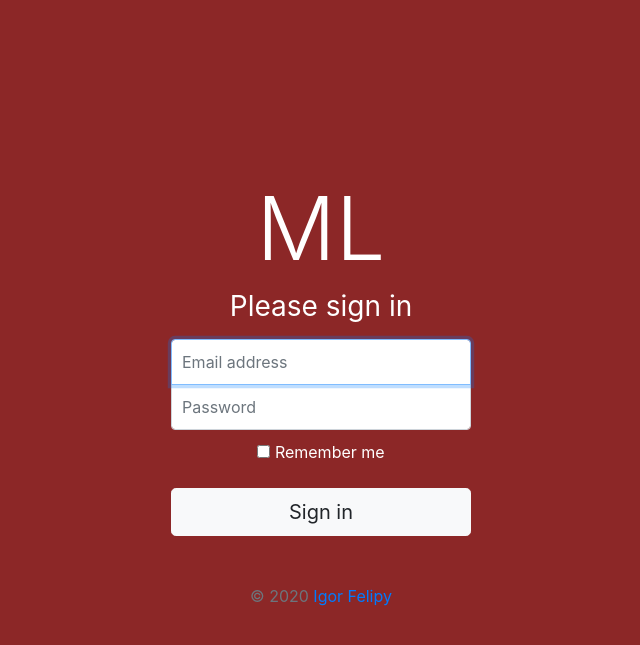
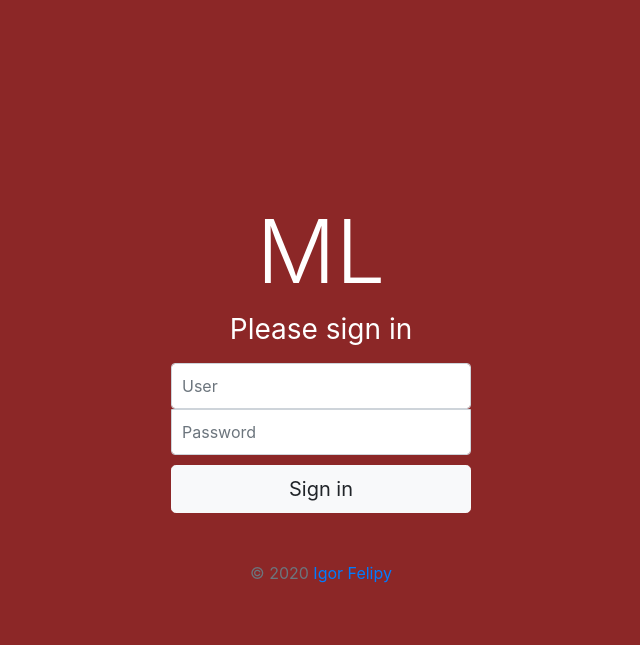
Before and after one commit to Igor-Felipy/Movie-Land, a Flask app: page /admin/ in a window 1280 px wide. Shown: the top 645 px of the page, without its empty margins (319-959 px from the left). Run offline with Flask 2, Linux system fonts and the light colour scheme; some libraries are stand-ins or nearby versions.

Commit message:
rota de admin sem bugs

```diff
--- a/app/controlers/admin.py
+++ b/app/controlers/admin.py
@@ -15,20 +15,21 @@ def admin():
     form = Adm_form()
     if request.method == 'POST':
         if form.validate_on_submit():
-            user = Adm.query.filter_by(username=form.user.data).first()
+            user = Adm.query.filter_by(username=form.username.data).first()
             if user and user.password == form.password.data:
                 login_user(user)
-                return redirect(url_for('index'))
+                return redirect(url_for('new_movie'))
             else:
                 #add a flash message
-                return redirect('https://google.com.br')#url_for('admin')
+                return redirect(url_for('controller.admin'))
     else:
         return render_template("admin_login.html",form=form)
 
 @controller.route('/logout/')
 def logout():
-    logout_user()
-    return redirect(url_for("index"))
+    if is_authenticated:
+        logout_user()
+        return redirect(url_for("index"))
 
 
 @controller.route('/new_admin/',methods=['GET','POST'])
--- a/app/models/forms.py
+++ b/app/models/forms.py
@@ -1,10 +1,10 @@
 from flask_wtf import FlaskForm
-from wtforms import StringField, TextAreaField, IntegerField
+from wtforms import StringField, TextAreaField, IntegerField, PasswordField
 from wtforms.validators import DataRequired
 
 class Adm_form(FlaskForm):
     username = StringField('user', validators=[DataRequired()])
-    password = StringField('password', validators=[DataRequired()])
+    password = PasswordField('password', validators=[DataRequired()])
 
 class New_adm_form(FlaskForm):
     username = StringField('user', validators=[DataRequired()])
--- a/app/templates/admin_login.html
+++ b/app/templates/admin_login.html
@@ -69,18 +69,14 @@ body {
   <title>Admin Area</title>
 </head>
 <body class="text-center" style="background-color: #8c2727; height: 100vh;">
-    <form class="form-signin" action="/admin/" method="POST">
+    <form class="form-signin" action="" method="post">
+      {{ form.csrf_token }}
       <h1 class=" text-white text-center display-2">ML</h1>
       <h1 class="h3 mb-3 font-weight-normal" style="color: white;">Please sign in</h1>
       <label for="inputEmail" class="sr-only">Email address</label>
-      <input type="email" id="user" name="user" class="form-control" placeholder="Email address" required autofocus>
+      {{ form.username(class="form-control", placeholder="User") }}
       <label for="inputPassword" class="sr-only">Password</label>
-      <input type="password" id="password" name="password" class="form-control" placeholder="Password" required>
-      <div class="checkbox mb-3">
-        <label style="color: white;">
-          <input type="checkbox" value="remember-me" > Remember me
-        </label>
-      </div>
+      {{ form.password(class="form-control", placeholder="Password") }}
       <button class="btn btn-lg btn-light btn-block" type="submit">Sign in</button>
       <p class="mt-5 mb-3 text-muted">&copy; 2020 <a href="https://github.com/Igor-Felipy"> Igor Felipy</a></p>
     </form>
--- a/app/templates/new_admin.html
+++ b/app/templates/new_admin.html
@@ -6,10 +6,10 @@
     <h1 style="color: white; text-align: center; margin-top: 20px;">Create a new adm account</h1>
     <form action="" method="post" style="display: flex; flex-direction: column; align-items: center; justify-content: center; margin-top: 50px;">
         {{ form.csrf_token }}
-        <div class="form-group">
+        <div style="margin-bottom: 10px;">
             {{ form.username(class="form-control", placeholder="User") }}
         </div>
-        <div class="form-group">
+        <div class="form-group" >
             {{ form.password(class="form-control", placeholder="Pass") }}
         </div>
         <button type="submit" class="btn btn-light btn-lg">Send</button>
```
